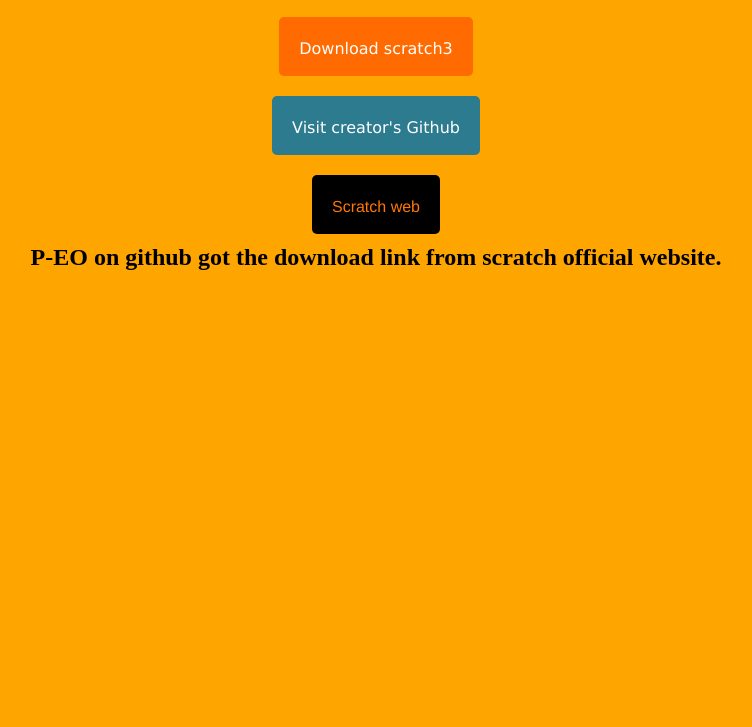
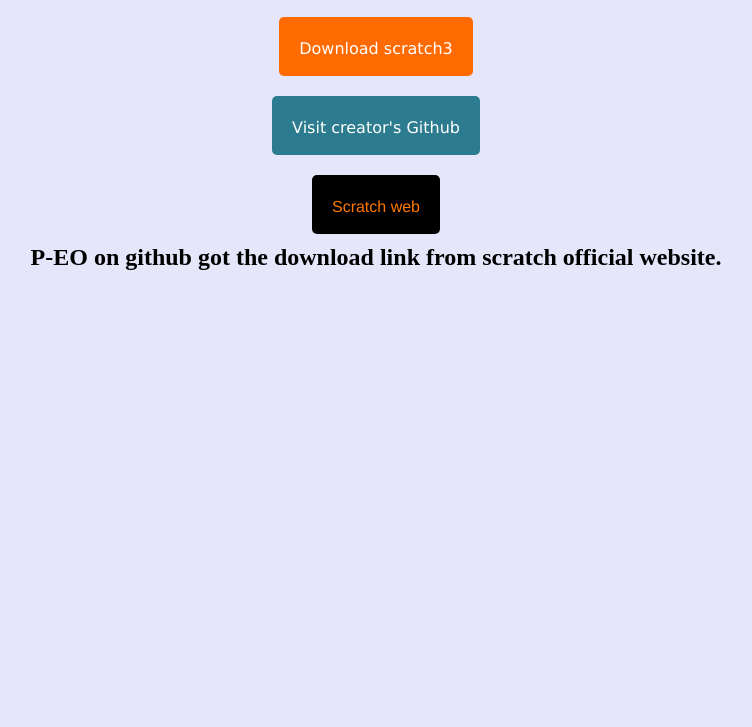
Before and after one commit to P-EO/Scratch-Downloader, a plain HTML site: page index.html in a window 1280 px wide. Shown: the part 73-800 px from the top of the page, without its empty margins (264-1016 px from the left). Drawn offline with Linux system fonts and the light colour scheme.

Commit message:
Update index.html

```diff
--- a/index.html
+++ b/index.html
@@ -11,7 +11,7 @@
     <style>
 
 body{
-background:orange;
+background:lavender;
 
 }
     h1  {
```
